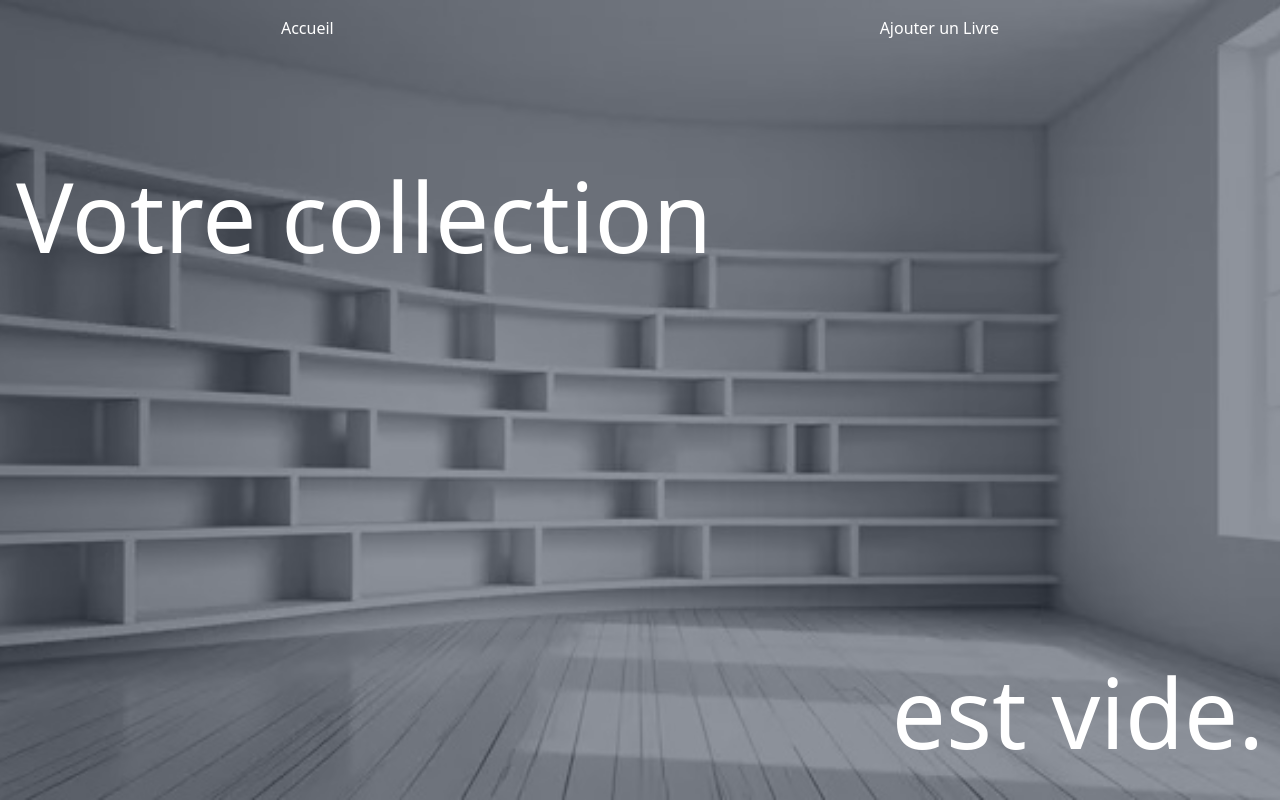
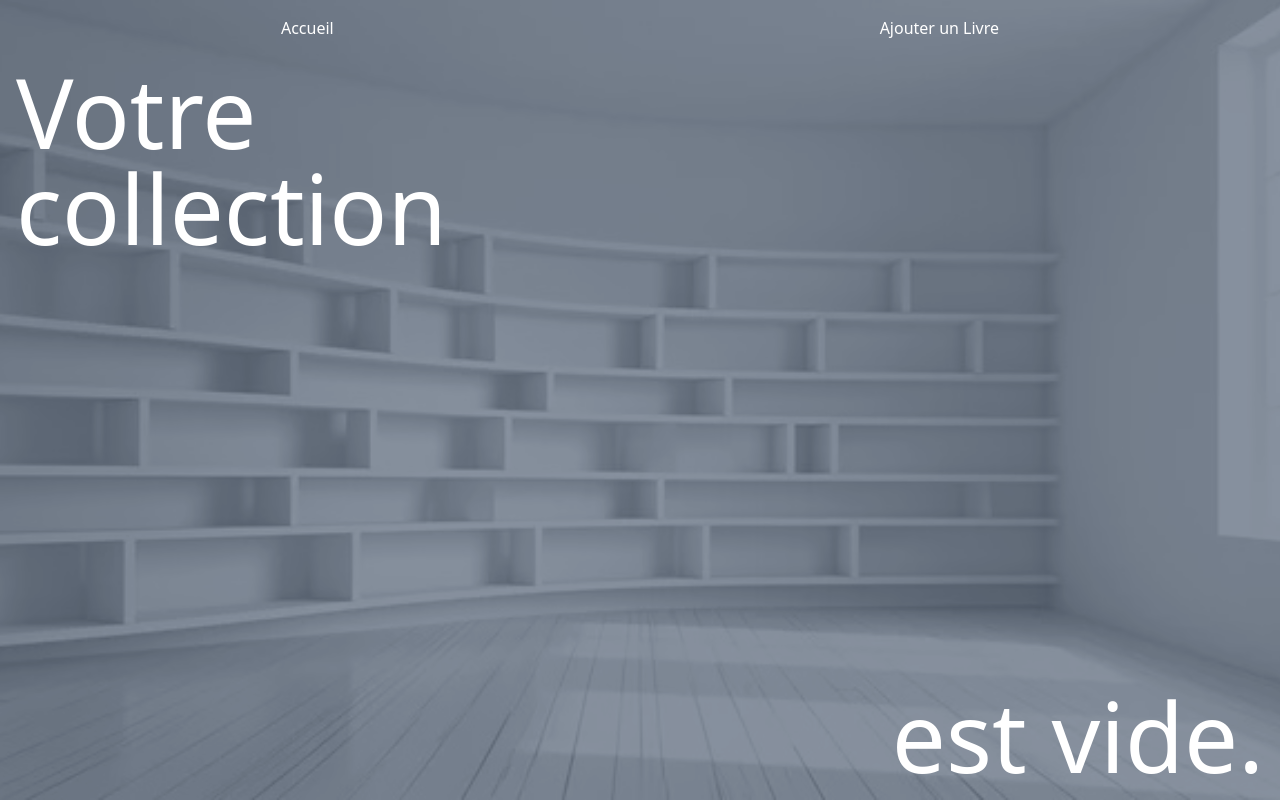
Before and after one commit to Big-pun/Evaluation-2---Adrien-Thomas, a Vue app: page / in a window 1280 px wide. Built offline with nearby package versions, Linux system fonts and the light colour scheme.

Commit message:
accueil fait

```diff
--- a/src/App.vue
+++ b/src/App.vue
@@ -4,12 +4,12 @@
 </script>
 
 <template>
-  <div id="app" class="bg-slate-800 min-h-screen text-white">
-    <header class="container mx-auto z-20 relative">
-      <NavBar class="p-4"/>
+  <div class="text-white">
+    <header class="mx-auto fixed container h-16 ">
+      <NavBar class="p-4 " />
     </header>
 
-    <main class="container mx-auto bg-slate-800">
+    <main class="mx-auto pt-20">
       <router-view v-slot="{ Component }">
         <transition name="fade" mode="out-in">
           <component :is="Component" />
@@ -20,10 +20,11 @@
 </template>
 
 <style scoped>
-.fade-enter-active, .fade-leave-active {
-  transition: opacity 0.5s;
-}
-.fade-enter, .fade-leave-to /* .fade-leave-active in <2.1.8 */ {
-  opacity: 0;
-}
+  .fade-enter-active,
+  .fade-leave-active {
+    transition: opacity 0.5s;
+  }
+  .fade-enter, .fade-leave-to {
+    opacity: 0;
+  }
 </style>
--- a/src/views/Accueil.vue
+++ b/src/views/Accueil.vue
@@ -1,27 +1,22 @@
 <template>
-  <div class="col-span-12 ">
+    <div :class="[backgroundClass, 'col-span-12']">
+      <div
+        class="bg-slate-600 bg-opacity-70 h-full w-full">
+      <div
+        class="bg-slate-200 bg-opacity-10 h-full w-full container mx-auto"
+      >
         <div v-if="livres.length === 0">
-      <img
-        src="../../public/bibliotheque-vide.jpg"
-        alt="Collection vide"
-        class="absolute inset-0 w-full h-full object-cover opacity-50 min-h-screen"
-      />
-      <div class="relative z-10 grid grid-row-2 space-y-96 mt-24">
+          <div class="grid grid-cols-2 h-screen pt-12">
             <p class="text-8xl m-4 text-left animate-fade-in-down">
               Votre collection
             </p>
-        <p class="text-8xl m-4 text-right animate-fade-in-up">
+            <p class="text-8xl m-4 self-end text-right animate-fade-in-up">
               est vide.
             </p>
           </div>
         </div>
 
-    <div v-else class="flex flex-wrap justify-center gap-6">
-      <img
-        src="../../public/bibliotheque.webp"
-        alt="Bibliothèque"
-        class="absolute inset-0 w-full h-full object-cover opacity-50"
-      />
+        <div v-else class="flex flex-wrap justify-center gap-6 pt-12">
           <CarteLivre
             v-for="livre in livres"
             :key="livre.id"
@@ -30,17 +25,58 @@
           />
         </div>
       </div>
+    </div>
+  </div>
 </template>
 
 <script setup>
-  import { ref } from "vue";
+  import { ref, computed, onMounted } from "vue";
   import CarteLivre from "@/components/CarteLivre.vue";
   import { utiliserCollection } from "@/composables/utiliserCollection";
 
   const { livres } = utiliserCollection();
+
+  // Vérifiez la longueur de livres
+  onMounted(() => {
+    console.log("Nombre de livres:", livres.value.length);
+  });
+
+  const backgroundClass = computed(() => {
+    const className =
+      livres.value.length === 0 ? "background-empty" : "background-full";
+    console.log("Background class:", className); // Vérifiez la valeur de backgroundClass
+    return className;
+  });
 </script>
 
 <style scoped>
+  .background-empty {
+    background-image: url("../../public/bibliotheque-vide.jpg");
+    background-size: cover;
+    background-position: center;
+    background-repeat: no-repeat;
+    width: 100vw;
+    height: 100vh;
+    position: fixed;
+    top: 0;
+    left: 0;
+    z-index: -1;
+  }
+
+  .background-full {
+    background-image: url("../../public/bibliotheque.webp");
+    background-size: cover;
+    background-position: center;
+    background-repeat: no-repeat;
+    width: 100vw;
+    height: 100vh;
+    position: fixed;
+    top: 0;
+    left: 0;
+    opacity: 0.5;
+    z-index: -1;
+  }
+
   @keyframes fadeInDown {
     from {
       opacity: 0;
--- a/src/views/AjoutLivre.vue
+++ b/src/views/AjoutLivre.vue
@@ -1,19 +1,24 @@
 <template>
   <div class="col-span-12">
+
     <img
       src="../../public/bibliotheque-2.jpg"
       alt="Collection de livres"
-      class="absolute inset-0 w-full h-full object-cover opacity-50 z-0"
+      class="fixed inset-0 w-full h-full object-cover opacity-50 "
     />
-    <div class="relative z-10 p-4">
+
+    <div class="bg-slate-800 bg-opacity-70 h-full w-full fixed inset-0 "></div>
+
+    <div class="container mx-auto p-4 ">
       <h1 class="text-3xl font-bold mb-6 text-center">Ajouter un livre</h1>
       <input
         v-model="requete"
         @input="chercherLivres"
         placeholder="Rechercher un livre par titre"
-        class="w-full p-3 mb-6 border rounded shadow-sm focus:outline-none focus:ring-2 focus:ring-blue-500"
+        class="text-black w-full p-3 mb-6 border rounded shadow-sm focus:outline-none focus:ring-2 focus:ring-blue-500"
       />
-      <p class="grid grid-row-2 space-y-96">
+
+      <p class="grid grid-row-2">
         <span class="text-8xl m-4 text-left animate-fade-in-down">Ajouter</span>
         <span class="text-8xl m-4 text-right animate-fade-in-up">un livre</span>
       </p>
@@ -34,7 +39,6 @@
             class="w-full h-48 mb-4 rounded object-cover mx-auto"
           />
           <h2 class="text-xl font-semibold mb-2">{{ livre.volumeInfo.title }}</h2>
-          <p class="text-gray-700">{{ livre.volumeInfo.authors?.join(", ") }}</p>
         </div>
       </div>
     </div>
@@ -43,25 +47,16 @@
 
 <script setup>
   import { ref } from "vue";
-import { chercherLivresGoogle } from "../composables/fetchGoogleBooks";
-import { utiliserCollection } from "@/composables/utiliserCollection";
 
   const requete = ref("");
   const resultats = ref([]);
-const { ajouterLivre } = utiliserCollection();
 
-const chercherLivres = async () => {
-  if (requete.value === "") {
-    resultats.value = [];
-    return;
-  }
-  resultats.value = await chercherLivresGoogle(requete.value);
+  const chercherLivres = () => {
+    // Logique pour chercher des livres
   };
 
   const ajouterLivreEtEffacerResultats = (livre) => {
-  ajouterLivre(livre);
-  resultats.value = [];
-  requete.value = "";
+    // Logique pour ajouter un livre et effacer les résultats
   };
 </script>
 
@@ -89,10 +84,10 @@ const ajouterLivreEtEffacerResultats = (livre) => {
   }
 
   .animate-fade-in-down {
-  animation: fadeInDown 1s ease-out;
+    animation: fadeInDown 2s ease-out;
   }
 
   .animate-fade-in-up {
-  animation: fadeInUp 1s ease-out;
+    animation: fadeInUp 2s ease-out;
   }
 </style>
```
Lines whose indentation alone changed are shown as unchanged.
